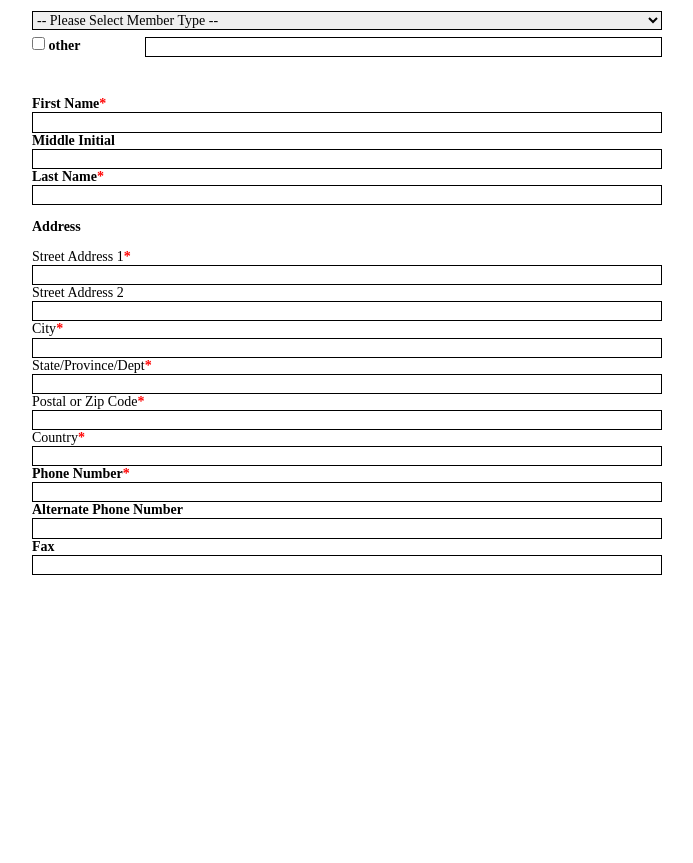
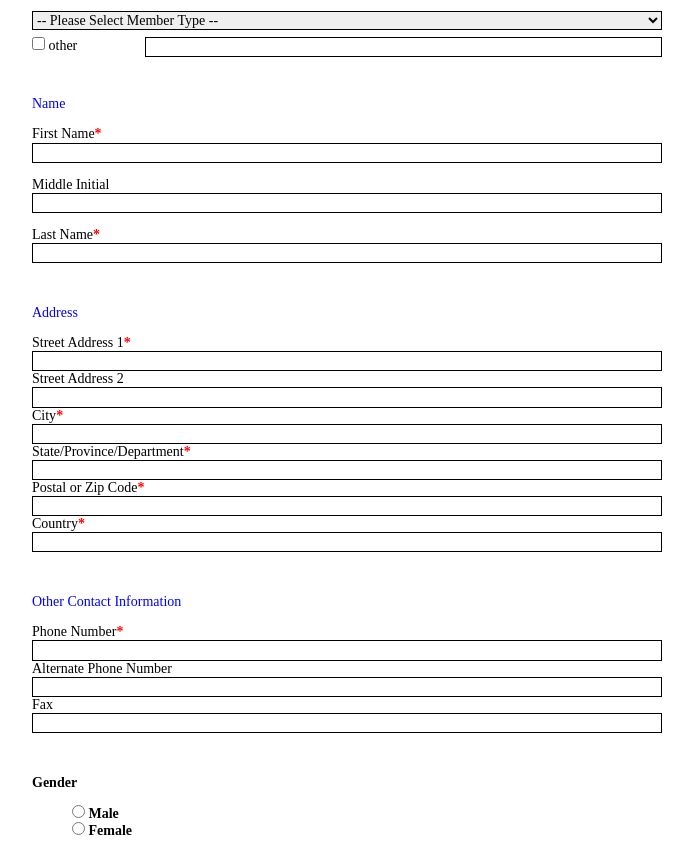
Before and after one commit to avatarmh/Node-Capstone-SNO, a website: page public/joinSNO.html in a window 1280 px wide. Shown: the part 580-1443 px from the top of the page, without its empty margins (293-986 px from the left). Before the commit the page ends 1165 px from the top, so only its background shows below. Drawn offline with nearby package versions, Linux system fonts and the light colour scheme.

Commit message:
incremental progress on joinSNO form - up to gender radio buttons

```diff
--- a/public/joinSNO.html
+++ b/public/joinSNO.html
@@ -57,7 +57,7 @@
       </div>
 
       <div class="radio-member-type">
-        <p>Membership Options and Rates</p>
+        <p class"form-header">Membership Options and Rates</p>
         <ul class="radio-group">
           <li>
             <input id="radio_1" type="radio" class="radio">
@@ -110,50 +110,70 @@
 
 
     <div class="fullname">
+      <p class="form-header">Name</p>
+
+
       <label for="firstname">First Name<span class="asterisk">*</span></label>
-      <input name="firstname" title="firstname" class="firstname" type="text" required/>
+      <input name="firstname" class="firstname" type="text" required/>
 
       <label for="middleinitial">Middle Initial</label>
-      <input name="middleinitial" title="middleinitial" class="middleinitial" type="text"/>
+      <input name="middleinitial" class="middleinitial" type="text"/>
 
       <label for="middleinitial">Last Name<span class="asterisk">*</span></label>
-      <input name="lastname" title="lastname" class="lastname" type="text" required/>
+      <input name="lastname" class="lastname" type="text" required/>
     </div>
 
 
-    <p>Address</p>
+    <p class="form-header">Address</p>
 
     <div class="address">
 
       <label for="street-1">Street Address 1<span class="asterisk">*</span></label>
-      <input name="street-1" title="street-1" class="street-1" type="text" required/>
+      <input name="street-1" class="street-1" type="text" required/>
 
       <label for="street-2">Street Address 2</label>
-      <input name="street-2" title="street-2" class="street-2" type="text"/>
+      <input name="street-2" class="street-2" type="text"/>
 
       <label for="city">City<span class="asterisk">*</span></label>
-      <input name="city" title="city" class="city" type="text" required/>
+      <input name="city" class="city" type="text" required/>
 
-      <label for="state-prov-dept">State/Province/Dept<span class="asterisk">*</span></label>
-      <input name="state-prov-dept" title="state-prov-dept" class="state-prov-dept" type="text" required/>
+      <label for="state-prov-dept">State/Province/Department<span class="asterisk">*</span></label>
+      <input name="state-prov-dept" class="state-prov-dept" type="text" required/>
 
       <label for="postal-code">Postal or Zip Code<span class="asterisk">*</span></label>
-      <input name="postal-code" title="postal-code" class="postal-code" type="text" required/>
+      <input name="postal-code" class="postal-code" type="text" required/>
 
       <label for="Country">Country<span class="asterisk">*</span></label>
-      <input name="country" title="country" class="country" type="text" required/>
+      <input name="country" class="country" type="text" required/>
     </div>
+
+    <p class="form-header">Other Contact Information</p>
 
     <div class="other-contact-info">
         <label for="phone">Phone Number<span class="asterisk">*</span></label>
-        <input name="phone" title="phone" class="phone" type="text" required/>
+        <input name="phone" class="phone" type="text" required/>
 
         <label for="alt-phone">Alternate Phone Number</label>
-        <input name="alt-phone" title="alt-phone" class="alt-phone" type="text"/>
+        <input name="alt-phone" class="alt-phone" type="text"/>
 
         <label for="fax">Fax</label>
-        <input name="fax" title="fax" class="fax" type="text"/>
+        <input name="fax" class="fax" type="text"/>
     </div>
+
+
+    <div class="radio-member-type">
+        <p class"form-header">Gender</p>
+        <ul class="radio-group-gender">
+          <li>
+            <input id="radio_1" type="radio" class="radio">
+            <label for="">Male</label>
+          </li>
+          <li>
+            <input id="radio_2" type="radio" class="radio">
+            <label for="">Female</label>
+          </li>
+        </ul>
+      </div>
 
 
   </form>
--- a/public/styles/joinSNO.css
+++ b/public/styles/joinSNO.css
@@ -1,6 +1,6 @@
-.content {
+/* .content {
     font-weight: bold;
-}
+} */
 .membership-period-header {
     color: blue;
 }
@@ -15,13 +15,13 @@ form input[type="text"] {
     width: 100%;
 }
 
+.form-header {
+    margin-top: 3rem;
+    color: blue;
+}
+
 .radio-member-type p {
     margin-top: 3rem;
-}
-
-.member-type-other {
-    width: 100%;
-    margin: auto;
 }
 
 .member-type {
@@ -29,7 +29,9 @@ form input[type="text"] {
 }
 
 .member-type-other {
-    margin: 0.5rem 0 0 0;
+    width: 100%;
+    margin: auto;
+    margin-top: 0.5rem;
 }
 
 #other-member-input {
@@ -37,11 +39,14 @@ form input[type="text"] {
     width: 82%;
 }
 
+.fullname input {
+    margin-bottom: 1rem;
+}
+
 .fullname {
     margin-top: 3rem;
     width: 100%;
 }
-
 
 .address {
     font-weight: normal;
```
